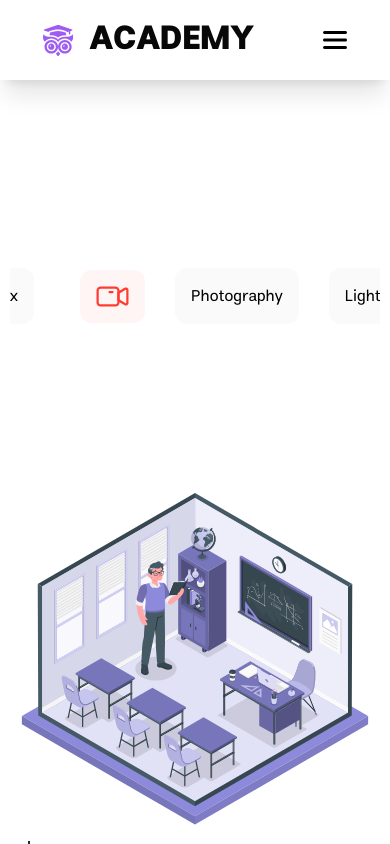
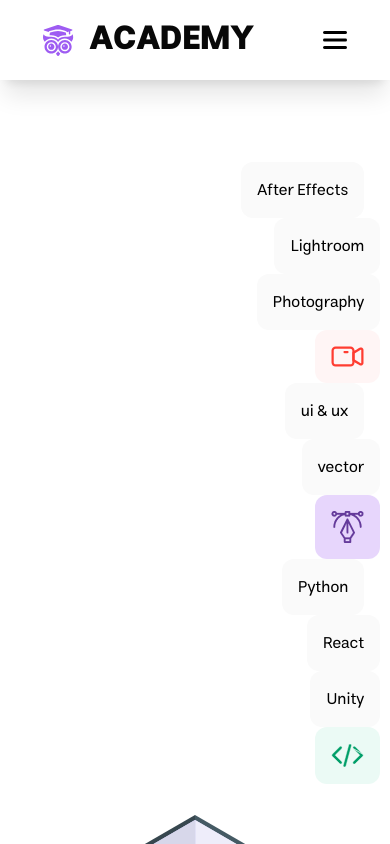
Before and after one commit to saleh-ziaee/online-learning, a Next.js app: page /Home in a window 390 px wide. Shown: the top 844 px of the page. Built offline with nearby package versions, Linux system fonts and the light colour scheme; no server answers.

Commit message:
some changes

```diff
--- a/src/component/TopCategory/CategoryPanel/CategoryPanel.jsx
+++ b/src/component/TopCategory/CategoryPanel/CategoryPanel.jsx
@@ -10,11 +10,10 @@ function CategoryPanel(props) {
   return (
     <div
       className={
-        "flex items-center justify-center w-full overflow-y-scroll  hide-scroll mt-[130px]  gap-[30px] scroll"
+        "md:items-center md:justify-center w-full overflow-y-scroll  hide-scroll mt-[130px]  gap-[30px] flex-none md:flex"
       }
     >
       <CategoryItem variant="" className={"hide-scroll"}>
-        <img className={"w-full"} src={nextIcon} />
       </CategoryItem>
       <CategoryItem className={"mr-4"} variant="regular">
         After Effects
--- a/src/pages/index.jsx
+++ b/src/pages/index.jsx
@@ -7,6 +7,7 @@ import Cards from "@/component/Cards/Cards.jsx";
 import Title from "@/component/TitlePic/Title.jsx";
 import DescriptionCards from "@/component/DescriptionCards/DescriptionCards.jsx";
 import {useAuthContext} from "@/providers/AuthProvider";
+import Link from "next/link";
 
 function Home() {
     const { isLoggedIn } = useAuthContext();
@@ -23,21 +24,26 @@ function Home() {
         </span>
       </div>
       <Cards></Cards>
-      <div className={"flex items-center mt-10"}>
-        <div className={"w-[7px] h-[7px] bg-[#9E5CF2] rounded-[100%]"}></div>
-        <span className={"text-black ms-3 font-bold md:text-2xl"}>
-          دوره های شما
-        </span>
-      </div>
+
+
 
       <DescriptionCards></DescriptionCards>
         {isLoggedIn?(
+
             <>
+                <div className={"flex items-center mt-10"}>
+                    <div className={"w-[7px] h-[7px] bg-[#9E5CF2] rounded-[100%]"}></div>
+                    <span className={"text-black ms-3 font-bold md:text-2xl"}>
+          دوره های شما
+        </span>
+                </div>
             <CardTwo></CardTwo>
             </>
 
         ):(
-            <></>
+            <div className={"flex justify-center text-gray-500 bg-purple-200 font-bold text-2xl p-12 border-2 rounded-2xl mx-auto "}><Link href={"/Login"}>
+              برای دیدن دوره های خود وارد سایت شوید
+            </Link></div>
         )
 
         }
```
